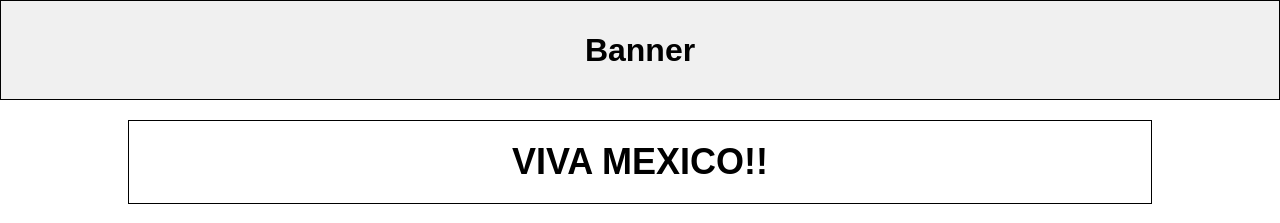
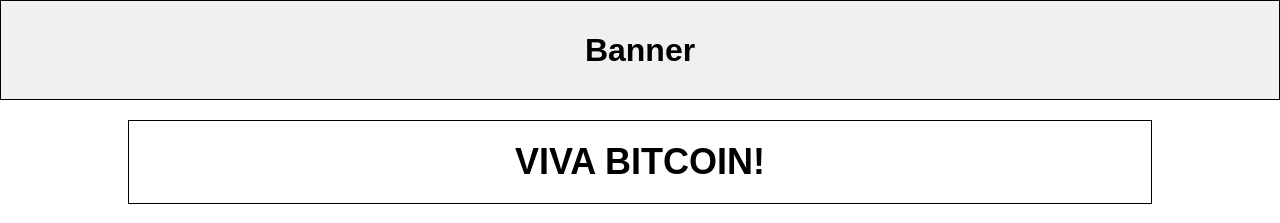
Before and after one commit to jegamboafuentes/LB-DEMO, a plain HTML site: page index.html in a window 1280 px wide. Shown: the top 223 px of the page. Drawn offline with Linux system fonts and the light colour scheme.

Commit message:
Update index.html

```diff
--- a/index.html
+++ b/index.html
@@ -12,7 +12,7 @@
     </header>
 
     <section class="content">
-        <h2>VIVA MEXICO!!</h2>
+        <h2>VIVA BITCOIN!</h2>
     </section>
 
     <section class="logos">
```
